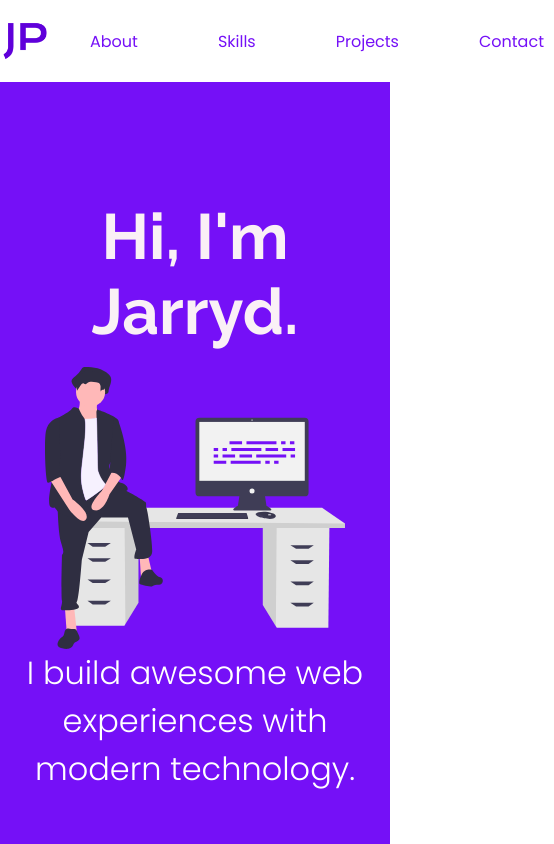
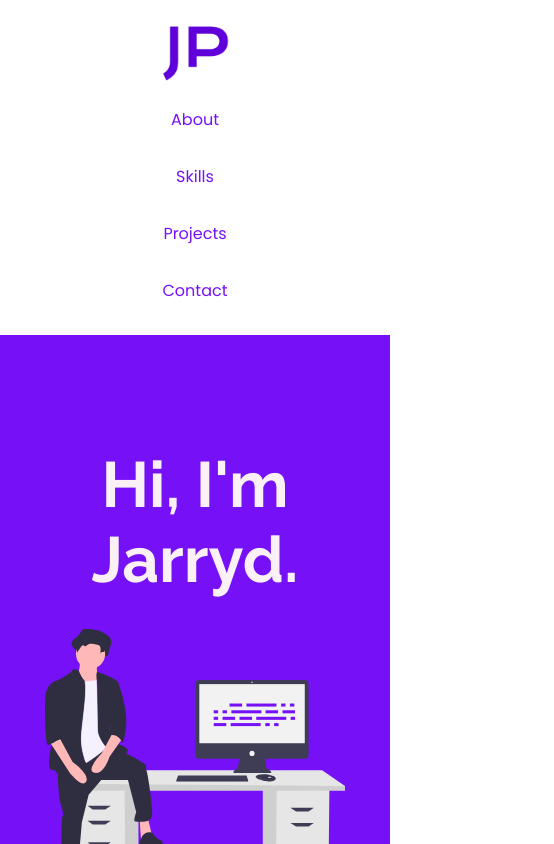
Before and after one commit to jayp1/jayp1, a React (Create React App) app: page / in a window 390 px wide. Shown: the top 844 px of the page, 554 px wide, since content can reach past the window. Built offline with nearby package versions, Linux system fonts and the light colour scheme.

Commit message:
cleaned responsiveness to smaller screens

```diff
--- a/src/components/Layout/Header/Header.css
+++ b/src/components/Layout/Header/Header.css
@@ -1,8 +1,7 @@
 .navbar {
-  display:flex;
-  justify-content:space-around;
-  align-items:center;
+  padding:0 1rem;
   color:var(--main-color);
+
 }
 .navbar-list {
   padding:0;
@@ -15,7 +14,6 @@
 }
 .navbar-list > li {
   display:inline-block;
-  padding:0 10px;
   margin:0 30px;
   transition:transform 0.3s ease 0s;
 }
@@ -35,3 +33,15 @@ a {
   font-weight: 500;
   font-size:1rem;
 }
+@media (max-width:600px) {
+  .navbar-list {
+    flex-direction:column;
+
+  }
+  .navbar-list > img {
+    width:75px;
+  }
+  .navbar-list > li {
+    margin:1rem 0;
+  }
+}
--- a/src/components/Layout/Main/Main.css
+++ b/src/components/Layout/Main/Main.css
@@ -4,7 +4,7 @@
     align-items:center;
     justify-content:center;
     width: 100%;
-    height: 100vh;
+    min-height: 100vh;
     background-color: var(--main-color);
 }
 #Summary > img {
@@ -16,13 +16,12 @@
 
 
 #title {
-    margin-bottom:1.125rem;
-    margin-top:-1rem;
+    margin-bottom:2rem;
     font-size:4rem;
     font-family: 'Raleway', sans-serif;
     font-weight: 700;
     text-align: center;
-    padding:0;
+    padding:0 25px;
     color:#FAF0F6;
 }
 #subtitle {
@@ -32,6 +31,7 @@
     margin:0;
     padding:0 25px;
     text-align:center;
+    margin-bottom:4rem;
 }
 
 /* Skills section */
@@ -108,7 +108,7 @@ img.is-skill-icon {
   color: white;
   margin: 0;
   text-align: center;
-  padding: 50px;
+  padding: 50px 0;
   font-size: 3rem;
   color:var(--text-blue);
 }
--- a/src/components/Layout/Main/Projects/Project/Project.css
+++ b/src/components/Layout/Main/Projects/Project/Project.css
@@ -6,7 +6,7 @@
     max-width:325px;
     display:inline-block;
     border-radius:16px;
-    box-shadow: 0px 2px 10px -1px var(--main-color),0px 1px 1px 0px var(--main-color),0px 1px 3px 0px var(--main-color);
+    box-shadow: 0px 2px 10px -1px var(--text-blue),0px 1px 1px 0px var(--text-blue),0px 1px 3px 0px var(--text-blue);
 }
 .Project-image {
     display:block;
```
Also changed, not shown: public/manifest.json.
